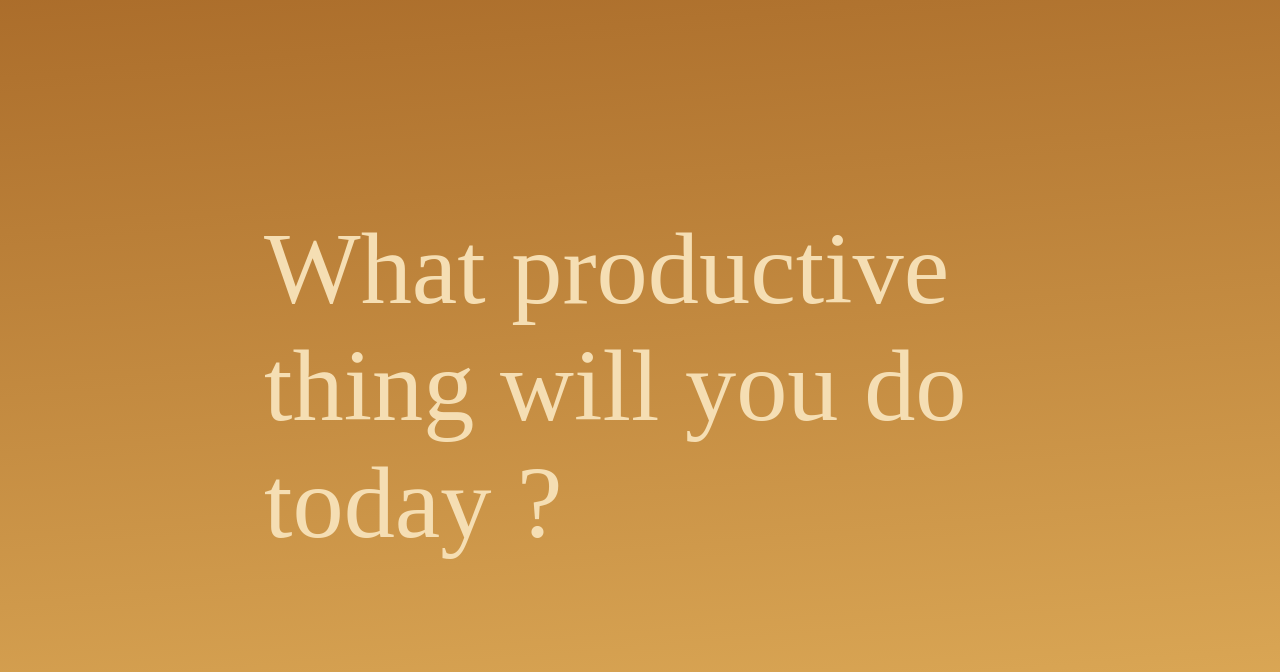
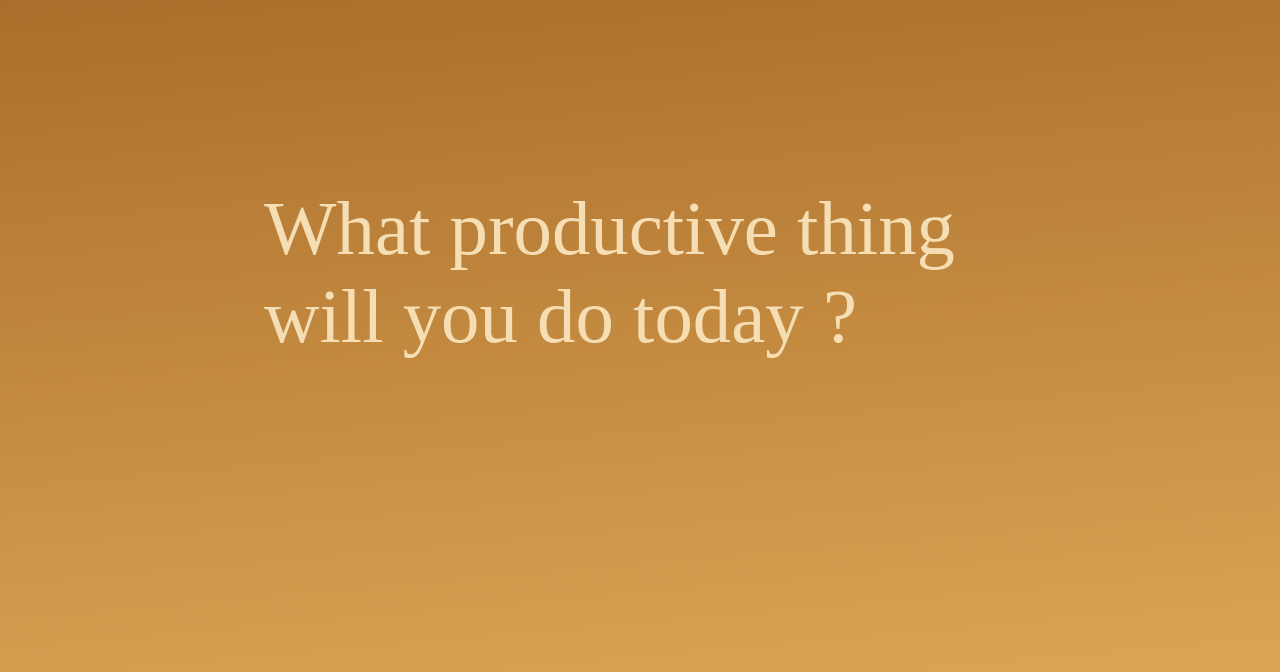
Before and after one commit to ferdodo/dit, a Vue app: page / in a window 1280 px wide. Built offline with nearby package versions, Linux system fonts and the light colour scheme.

Commit message:
update css and wording

```diff
--- a/main.ts
+++ b/main.ts
@@ -11,7 +11,7 @@ const todayPrompt = defineComponent({
 
 	setup() {
 		function promptTask () {
-			const task: Task | null = prompt();
+			const task: Task | null = prompt("What is your today's task ?");
 
 			if (task) {
 				setTodaysTask(task);
--- a/public/style.css
+++ b/public/style.css
@@ -8,9 +8,10 @@ html {
 
 body {
 	background: linear-gradient(355deg, rgb(225 175 91) 0%, hsl(31deg 60% 42%) 100%);
-    font-size: 8vw;
+	font-size: 6vw;
 	color: wheat;
 	height: 74%;
 	font-family: serif;
 	padding: 12.5vh 20vw;
+	user-select: none;
 }
```
Lines whose indentation alone changed are shown as unchanged.
